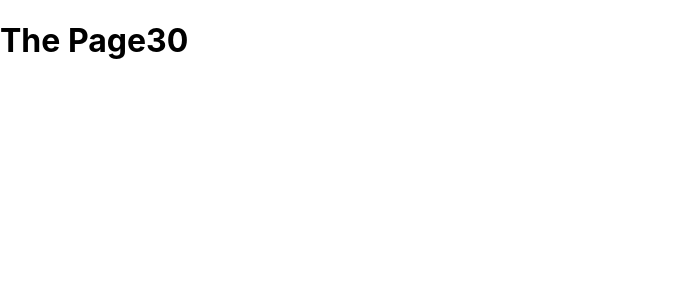
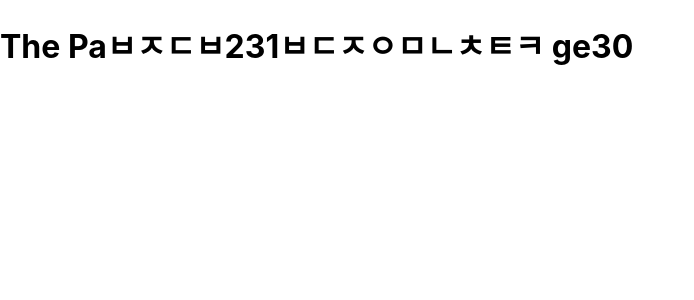
Before and after one commit to ryu9663/mergin-practice, a Next.js app: page /page30 in a window 1280 px wide. Shown: the top 300 px of the page, without its empty margins (0-694 px from the left). Built offline with nearby package versions, Linux system fonts and the light colour scheme.

Commit message:
막커밋3

```diff
--- a/pages/page30.js
+++ b/pages/page30.js
@@ -1,5 +1,5 @@
 function Page30() {
-    return <h1>The Page30</h1>;
+    return <h1>The Paㅂㅈㄷㅂ231ㅂㄷㅈㅇㅁㄴㅊㅌㅋ ge30</h1>;
   }
 
   export default Page30;
```
